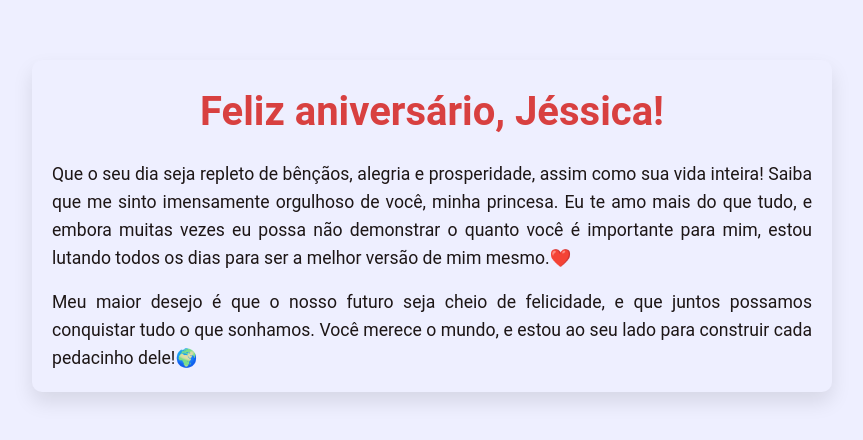
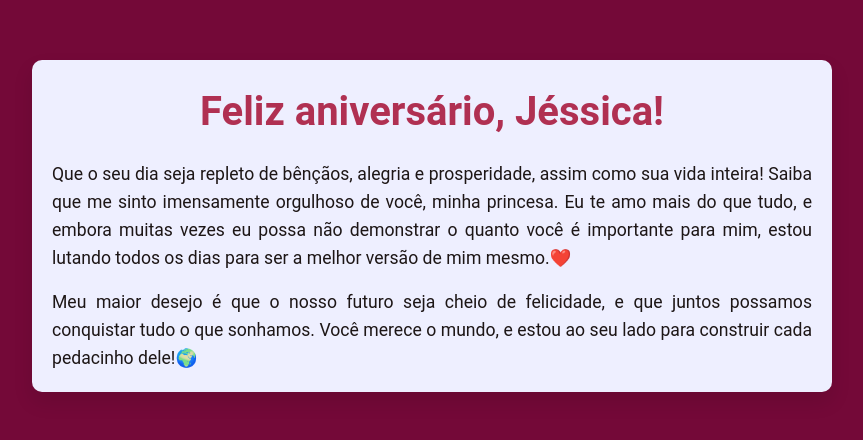
Before and after one commit to lanDev01/happy-birthday, an Angular app: page / in a window 1280 px wide. Shown: the part 174-614 px from the top of the page, without its empty margins (208-1071 px from the left). Built offline with nearby package versions, Linux system fonts and the light colour scheme.

Commit message:
Style: update color variables and adjust background and text colors for improved visual consistency

```diff
--- a/src/styles.scss
+++ b/src/styles.scss
@@ -1,6 +1,6 @@
 :root {
-  --color-primary: #D84040;
-  --color-secondary: #8E1616;
+  --color-primary: #B03052;
+  --color-secondary: #740938;
   --color-background: #EEEFFF;
   --color-text: #1D1616;
   --color-light-text: #EEEFFF;
@@ -15,7 +15,7 @@
 }
 
 body {
-  background-color: var(--color-background);
+  background-color: var(--color-secondary);
   color: var(--color-text);
   font-size: 16px;
   line-height: 1.5;
@@ -27,7 +27,7 @@ h3,
 h4,
 h5,
 h6 {
-  color: var(--color-secondary);
+  color: var(--color-text);
   font-family: var(--font-family);
   margin-bottom: 0.5em;
 }
```
